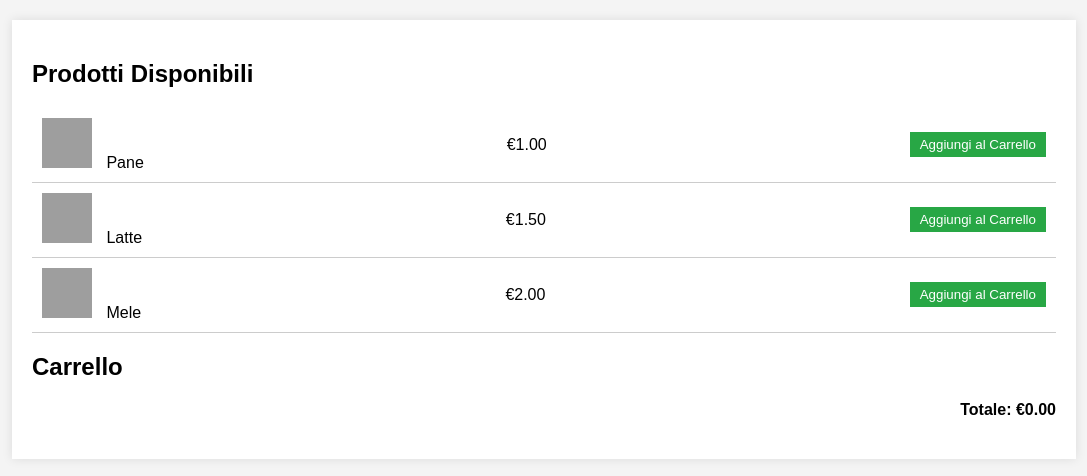
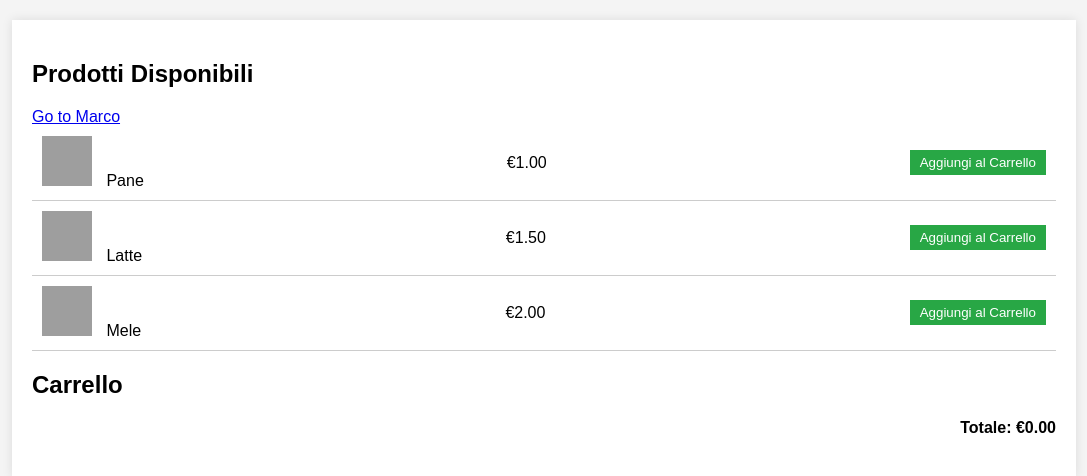
Before and after one commit to Patrizio9/progettopatrizio, a Flask app: page / in a window 1280 px wide. Shown: the part 88-564 px from the top of the page, without its empty margins (96-1183 px from the left). Run offline with Flask 3, Linux system fonts and the light colour scheme; grey boxes are pictures that could not be loaded.

Commit message:
Update index.html

```diff
--- a/templates/index.html
+++ b/templates/index.html
@@ -45,6 +45,7 @@
     <div class="container">
         <div class="product-list">
             <h2>Prodotti Disponibili</h2>
+            <a href="http://192.168.178.151:3000"> Go to Marco </a>
             <div class="product">
                 <span><img src="https://healthy.thewom.it/wp-content/uploads/2023/05/pane.jpg" alt="Pane"> Pane</span>
                 <span>€1.00</span>
```
